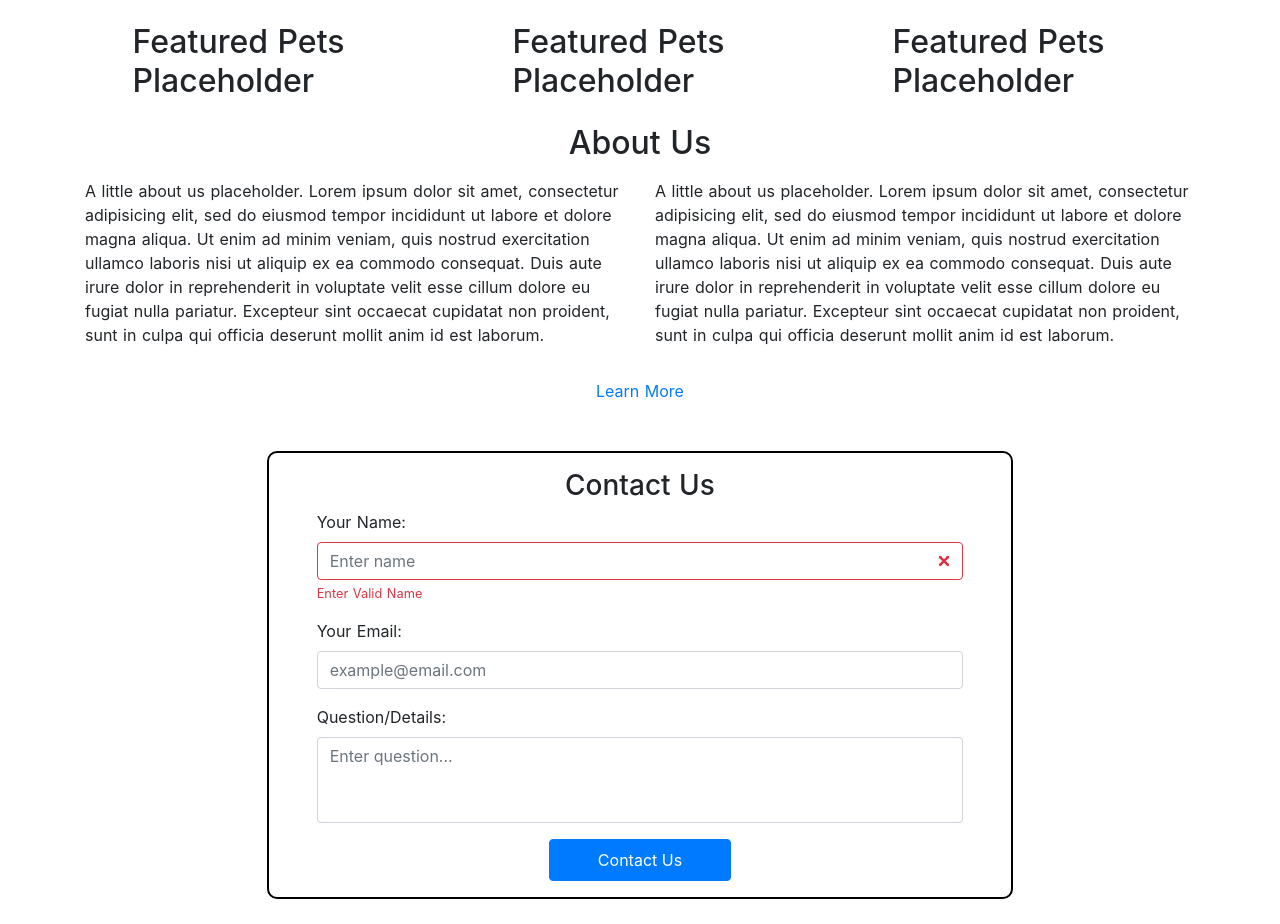
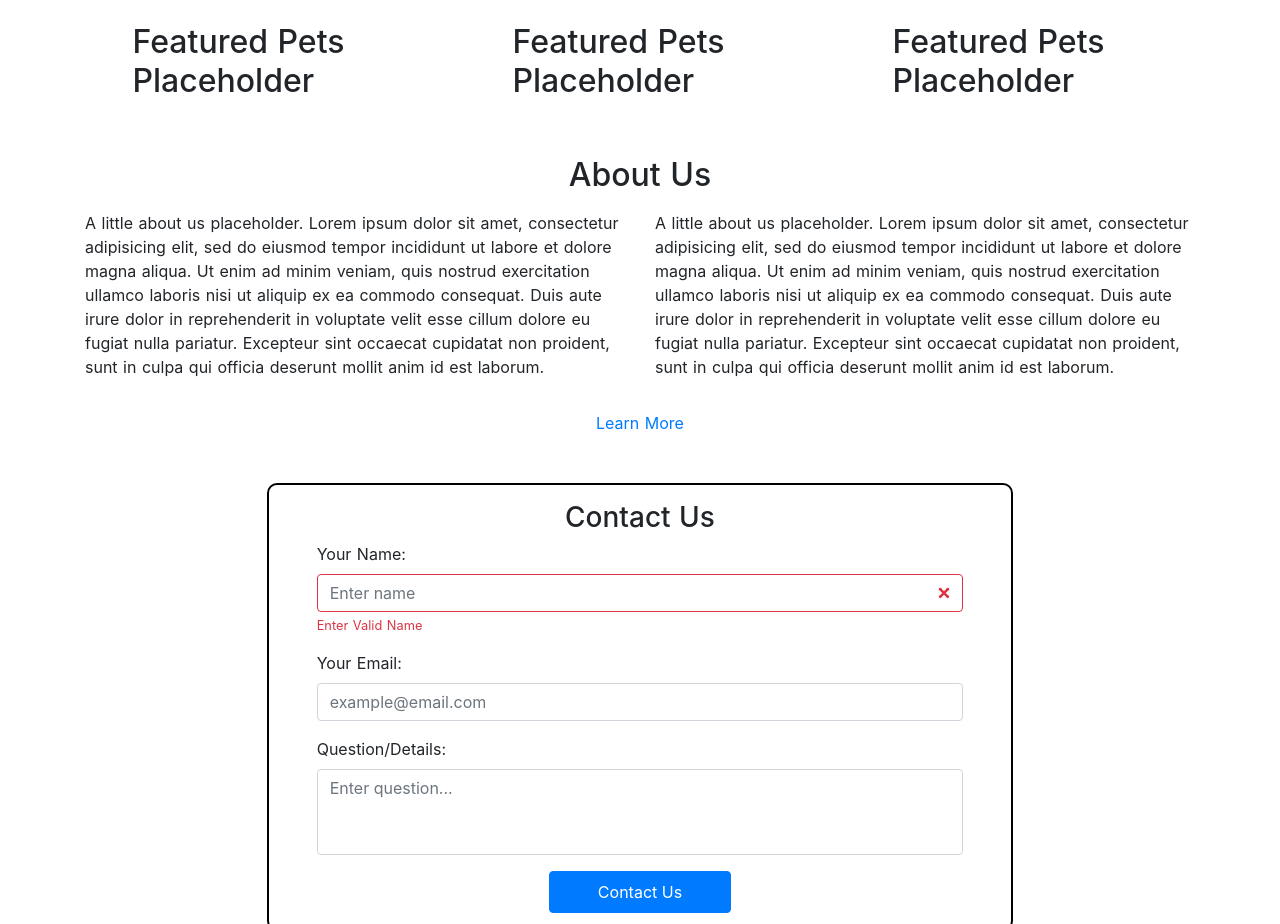
Before and after one commit to will-i-code420/pet-adopt2, a Nuxt app: page / in a window 1280 px wide. Shown: the part 1031-1955 px from the top of the page. Built offline with nearby package versions, Linux system fonts and the light colour scheme; no server answers.

Commit message:
tweaked margin on index page

```diff
--- a/pages/index.vue
+++ b/pages/index.vue
@@ -16,7 +16,7 @@
           <h2>Featured Pets Placeholder</h2>
         </b-col>
       </b-row>
-      <h2 class="text-center my-3">
+      <h2 class="text-center mt-5 mb-3">
         About Us
       </h2>
       <b-row>
```
